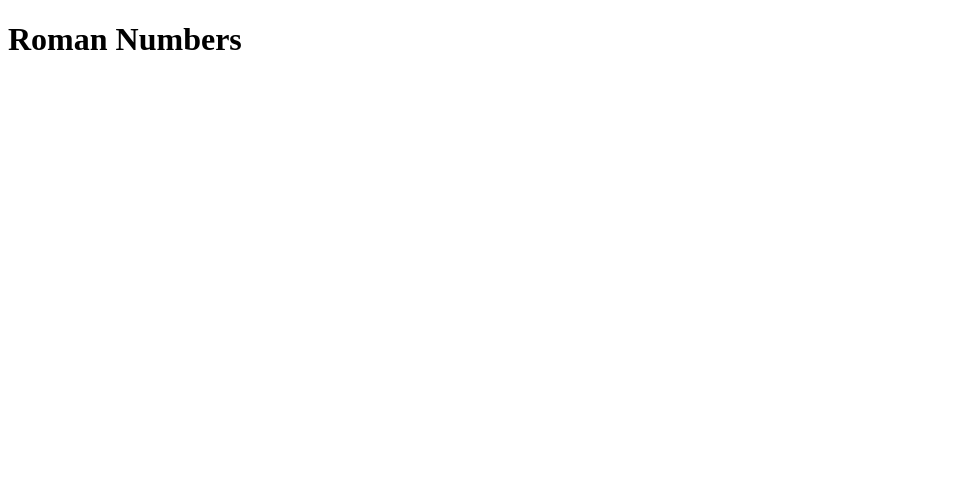
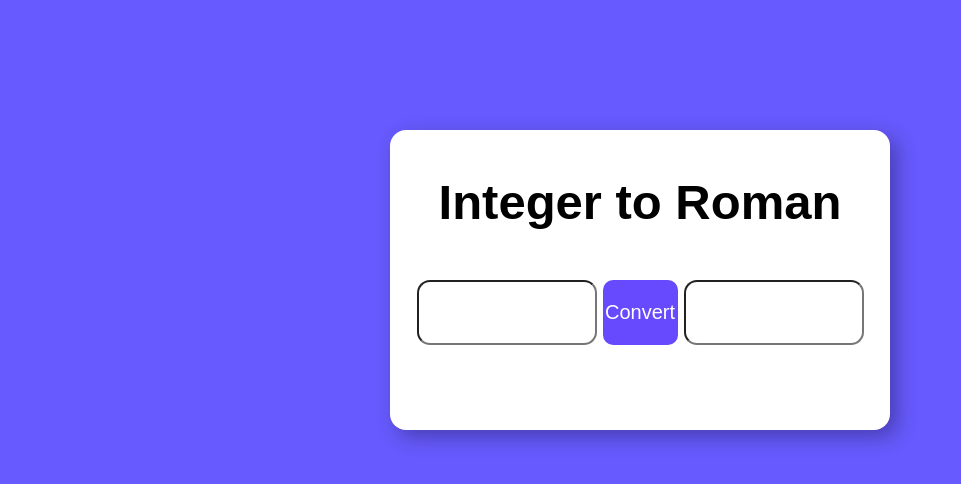
Before and after one commit to Bojan5683/Integer-To-Roman-Converter, a plain HTML site: page index.html in a window 1280 px wide. Shown: the whole page, without its empty margins (0-961 px from the left). Drawn offline with Linux system fonts and the light colour scheme.

Commit message:
Adding convert button and some styles

```diff
--- a/index.html
+++ b/index.html
@@ -4,11 +4,17 @@
     <meta charset="UTF-8">
     <meta http-equiv="X-UA-Compatible" content="IE=edge">
     <meta name="viewport" content="width=device-width, initial-scale=1.0">
+    <link rel="stylesheet" href="style.css">
     <title>Roman Numbers</title>
 </head>
 <body>
-    <div class="container">
-        <h1>Roman Numbers</h1>
+    <div id="wrapper">
+        <h1>Integer to Roman</h1>
+        <div id="wrapper-2">
+            <input id="input" type="number">
+            <button id="convert">Convert</button>
+            <input id="container"/>
+        </div>
     </div>
 </body>
 <script src="script.js"></script>
--- a/script.js
+++ b/script.js
@@ -1,22 +1,29 @@
 const numbers = [1000, 900, 500, 400, 100, 90, 50, 40, 10, 9, 5, 4, 1];
 const romanSymbols = ['M', 'CM', 'D', 'CD', 'C', 'XC', 'L', 'XL', 'X', 'IX', 'V', 'IV', 'I'];
-
-function intToRoman(num){
-
+const container = document.getElementById('container');
+const convertButton = document.getElementById('convert');
+const input = document.getElementById('input');
 let roman = '';
 
+intToRoman = (num) => {
+
 if(num < 1 || num > 3999){
-    alert('Wrong number!')
+    return "";
 }
-else{
-    for(let i = 0; i < numbers.length; i++){
-        if(num >= numbers[i]){
-            num = num - numbers[i];
-            roman = roman + romanSymbols[i];
-            i--;
-            console.log(roman);
-        }
-    }
-}
-}
-intToRoman(1);
+    else{
+        for(let i = 0; i < numbers.length; i++){
+            while(num >= numbers[i]){
+                num = num - numbers[i];
+                roman = roman + romanSymbols[i];
+                i--;
+        };
+    };
+};
+return roman;
+};
+
+convertButton.addEventListener('click', () => {
+    let number = input.value;
+    intToRoman(number);
+    container.value = roman;
+});
--- /dev/null
+++ b/style.css
@@ -0,0 +1,63 @@
+*{
+    margin: 0;
+    padding: 0;
+    box-sizing: border-box;
+    text-align: center;
+}
+
+body{
+    background-color: #675AFE;
+    color: black;
+    font-family: Arial, Helvetica, sans-serif;
+}
+
+#wrapper{
+    position: absolute;
+    top: 35%;
+    left: 50%;
+    width: 500px;
+    height: 300px;
+    transform: translate(-50%, -50%);
+    flex-direction: column;
+    border-radius: 1em;
+    background-color: #fff;
+    box-shadow: 7px 7px 20px rgba(0,0,0,0.30);
+}
+
+#wrapper-2{
+    display: flex;
+    align-items: center;
+    justify-content: center;
+    margin: 1em;
+}
+
+#wrapper input{
+    text-align: center;
+    width: 180px;
+    height: 65px;
+    outline: none;
+    font-size: 26px;
+    border-radius: 0.5em;
+}
+
+h1{
+    font-size: 49px;
+    margin: 0.9em;
+}
+
+#convert{
+    color: #fff;
+    background-color: #674AFE;
+    margin: 0.3em;
+    height: 65px;
+    width: 75px;
+    cursor: pointer;
+    border-radius: 0.5em;
+    border: none;
+    font-size: 20px;
+}
+
+#convert:hover{
+    background: #4534fe;
+    transition: 0.3s ease;
+}
```
